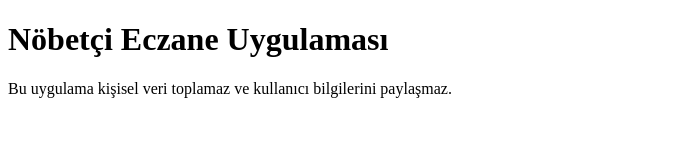
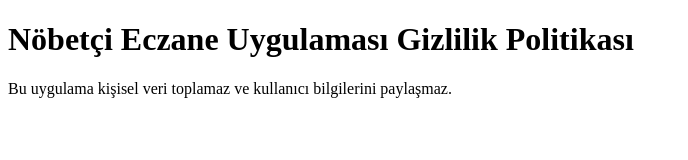
Before and after one commit to mehmet-tolga-kutlu/pharmacyapp-privacy, a plain HTML site: page index.html in a window 1280 px wide. Shown: the whole page, without its empty margins (0-688 px from the left). Drawn offline with Linux system fonts and the light colour scheme.

Commit message:
Update index.html

```diff
--- a/index.html
+++ b/index.html
@@ -5,7 +5,7 @@
   <title>Nöbetçi Eczane Uygulaması Gizlilik Politikası</title>
 </head>
 <body>
-  <h1>Nöbetçi Eczane Uygulaması</h1>
+  <h1>Nöbetçi Eczane Uygulaması Gizlilik Politikası</h1>
   <p>Bu uygulama kişisel veri toplamaz ve kullanıcı bilgilerini paylaşmaz.</p>
 </body>
 </html>
```
